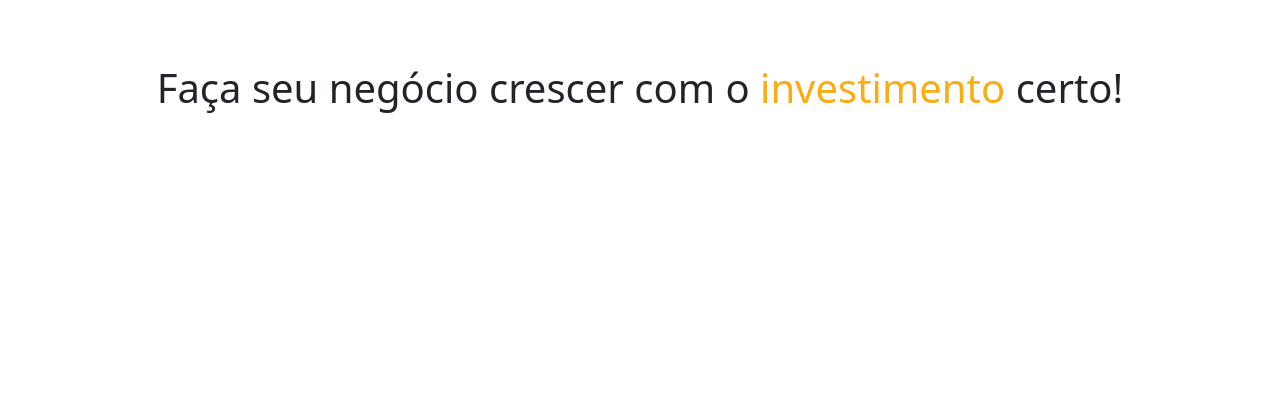
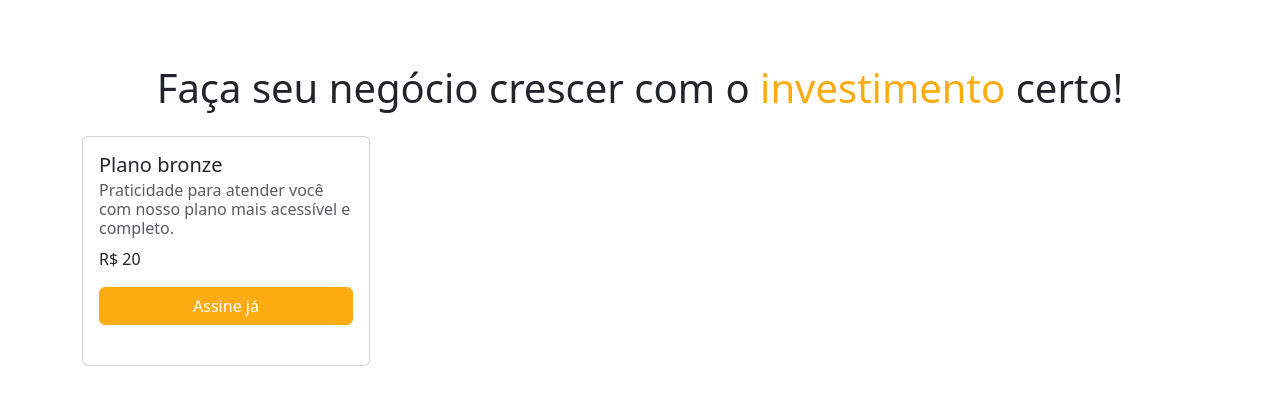
Before and after one commit to JoaoVMarques/marques-ecommerce, a React (Vite) app: page /plans in a window 1280 px wide. Shown: the top 404 px of the page. Built offline with nearby package versions, Linux system fonts and the light colour scheme.

Commit message:
Criando primeiro plano sem muitas informações

```diff
--- /dev/null
+++ b/src/pages/plansPage/Plans/Components/PlanCard.tsx
@@ -0,0 +1,20 @@
+import { Button, Card } from "react-bootstrap";
+
+function PlanCard() {
+  return (
+    <Card style={{ width: '18rem' }}>
+    <Card.Body>
+      <Card.Title>Plano bronze</Card.Title>
+      <Card.Subtitle className="mb-2 text-muted">Praticidade para atender você com nosso plano mais acessível e completo.</Card.Subtitle>
+      <Card.Text>
+        R$ 20
+      </Card.Text>
+      <Button className="orange-button mb-4 w-100">
+        Assine já
+      </Button>
+    </Card.Body>
+  </Card>
+  );
+}
+
+export default PlanCard;
--- /dev/null
+++ b/src/pages/plansPage/Plans/index.tsx
@@ -0,0 +1,16 @@
+import { Col, Container, Row } from "react-bootstrap";
+import PlanCard from "./Components/PlanCard";
+
+function Plans() {
+  return (
+    <Container>
+      <Row>
+        <Col>
+          <PlanCard />
+        </Col>
+      </Row>
+    </Container>
+  );
+}
+
+export default Plans;
--- a/src/pages/plansPage/index.tsx
+++ b/src/pages/plansPage/index.tsx
@@ -1,9 +1,11 @@
+import Plans from "./Plans";
 import TextSection from "./TextSection";
 
 function InfoPage() {
   return (
     <>
       <TextSection />
+      <Plans />
     </>
   );
 }
```
